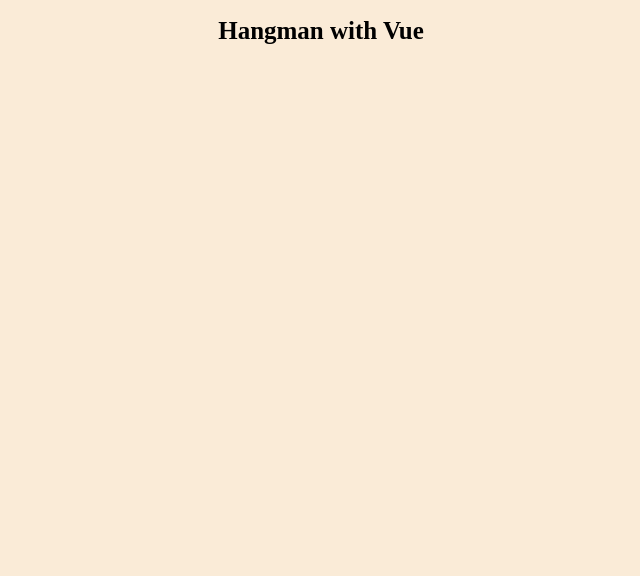
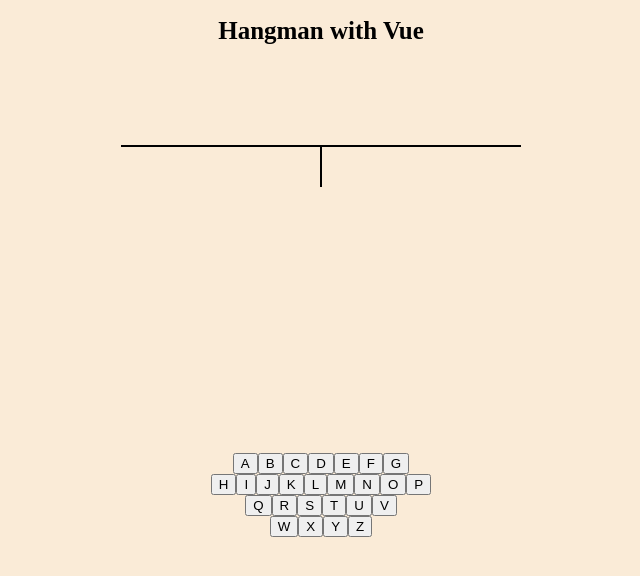
Before and after one commit to benboorstein/Hangman-with-Vue, a plain HTML site: page index.html in a window 1280 px wide. Shown: the whole page, without its empty margins (319-959 px from the left). Drawn offline with nearby package versions, Linux system fonts and the light colour scheme.

Commit message:
html, css, js

```diff
--- a/assets/css/style.css
+++ b/assets/css/style.css
@@ -7,10 +7,58 @@ body {
     background-color: antiquewhite;
 }
 
+#app {
+  text-align: center;
+}
+
 h1 {
     font-size: 25px;
-    text-align: center;
     margin-bottom: 100px;
+}
+
+#gallows-line-1 {
+  height: 2px;
+  width: 400px;
+  background-color: black;
+  margin: auto;
+}
+
+#gallows-line-2 {
+  height: 40px;
+  width: 2px;
+  background-color: black;
+  margin: auto;
+}
+
+#man {
+  list-style-type: none;
+  padding: 0;
+  margin-top: 0;
+}
+
+.is-hidden {
+  visibility: hidden;
+}
+
+#word {
+  list-style-type: none;
+  padding: 0;
+  margin-top: 50px;
+  display: flex;
+  justify-content: center;
+}
+
+#word li {
+  /* flex-grow: 1; */
+  margin: 0 15px 0 15px;
+  font-size: 30px;
+  text-transform: uppercase;
+}
+
+#alphabet {
+  margin-top: 90px;
+  list-style-type: none;
+  padding: 0
 }
 
 
--- a/assets/js/app.js
+++ b/assets/js/app.js
@@ -1,11 +1,46 @@
+/* pseudocode
+- Have an array of the possible words that can be chosen by the computer...Just regular words; no proper nouns or slang
+--- render in the UI an underscore for each letter in the word
+- If user guesses a letter...
+...that's in the word, write that letter in the correct position
+...that's not in the word, draw the head of the man, and then a body part for each incorrect guess
+- Optional: present the incorrect guess letters, one by one, crossed out
+- If man is drawn fully, game over and user loses
+- If word is completed by correct guesses, game over and user wins
+*/
+
+
 const App = {
     data() {
         return {
-            //
+            words: [
+                'kayak',
+                'mountain',
+                'eat',
+                'coniferous',
+                'exciting',
+                'basketball',
+                'apple',
+                'adventure',
+                'field',
+                'racecar',
+                'ignominious',
+                'ladder',
+                'incredible'
+            ],
+            lettersOfWord: ''
         }
     },
     methods: {
         //
+    },
+    mounted() {
+        let wordGenerated = this.words[Math.floor(Math.random() * this.words.length)]
+        let wordLettersArr = wordGenerated.split('')
+        wordLettersArr.forEach(letter => {
+            console.log(letter)
+            // LEFT OFF HERE - need to render each letter of the wordGenerated...not sure how yet...obviously use this.lettersOfWord somehow
+        })
     }
 }
 
--- a/index.html
+++ b/index.html
@@ -14,7 +14,71 @@
                 <h1>Hangman with Vue</h1>
             </header>
             <main>
+                <section>
+                    <p id='gallows-line-1'></p>
+                    <p id='gallows-line-2'></p>
+                </section>
+                <ul id='man'>
+                    <li class='is-hidden'>HEAD</li>
+                    <li class='is-hidden'>NECK</li>
+                    <li class='is-hidden'>TORSO</li>
+                    <li class='is-hidden'>RIGHT ARM</li>
+                    <li class='is-hidden'>LEFT ARM</li>
+                    <li class='is-hidden'>RIGHT LEG</li>
+                    <li class='is-hidden'>LEFT LEG</li>
+                </ul>
 
+
+
+
+                <ul id='word'>
+                    <li>{{ lettersOfWord }}</li>
+                </ul>
+
+                <!--
+                    - first just get it to be the way I want it ON LOAD
+                    --- the only HTML that needs to 'change' is the above <ul>
+                -->
+
+
+
+
+                <ul id='alphabet'>
+                    <li>
+                        <button>A</button>
+                        <button>B</button>
+                        <button>C</button>
+                        <button>D</button>
+                        <button>E</button>
+                        <button>F</button>
+                        <button>G</button>
+                    </li>
+                    <li>
+                        <button>H</button>
+                        <button>I</button>
+                        <button>J</button>
+                        <button>K</button>
+                        <button>L</button>
+                        <button>M</button>
+                        <button>N</button>
+                        <button>O</button>
+                        <button>P</button>
+                    </li>
+                    <li>
+                        <button>Q</button>
+                        <button>R</button>
+                        <button>S</button>
+                        <button>T</button>
+                        <button>U</button>
+                        <button>V</button>
+                    </li>
+                    <li>
+                        <button>W</button>
+                        <button>X</button>
+                        <button>Y</button>
+                        <button>Z</button>
+                    </li>
+                </ul>
             </main>
             <footer>
 
```
